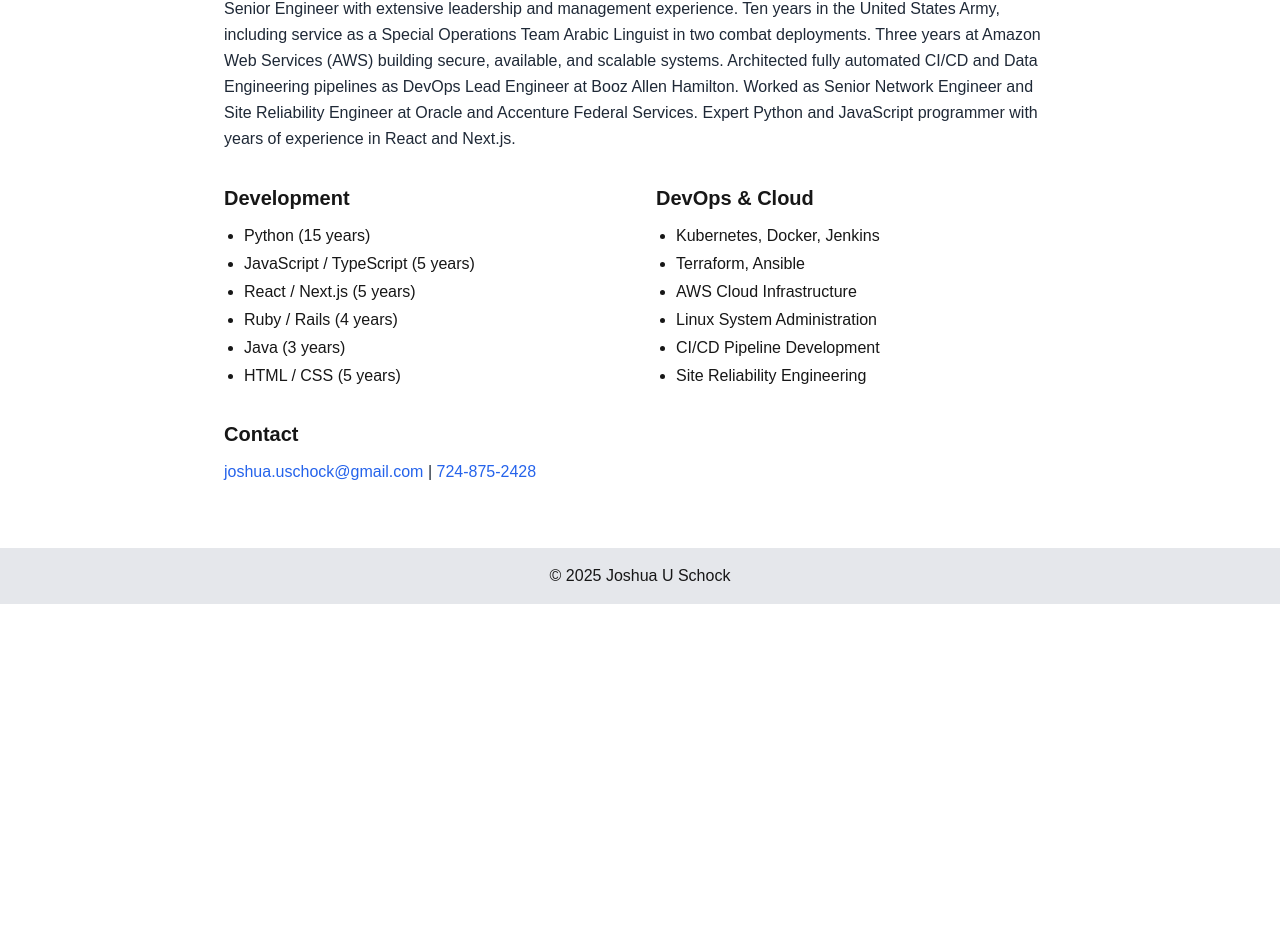
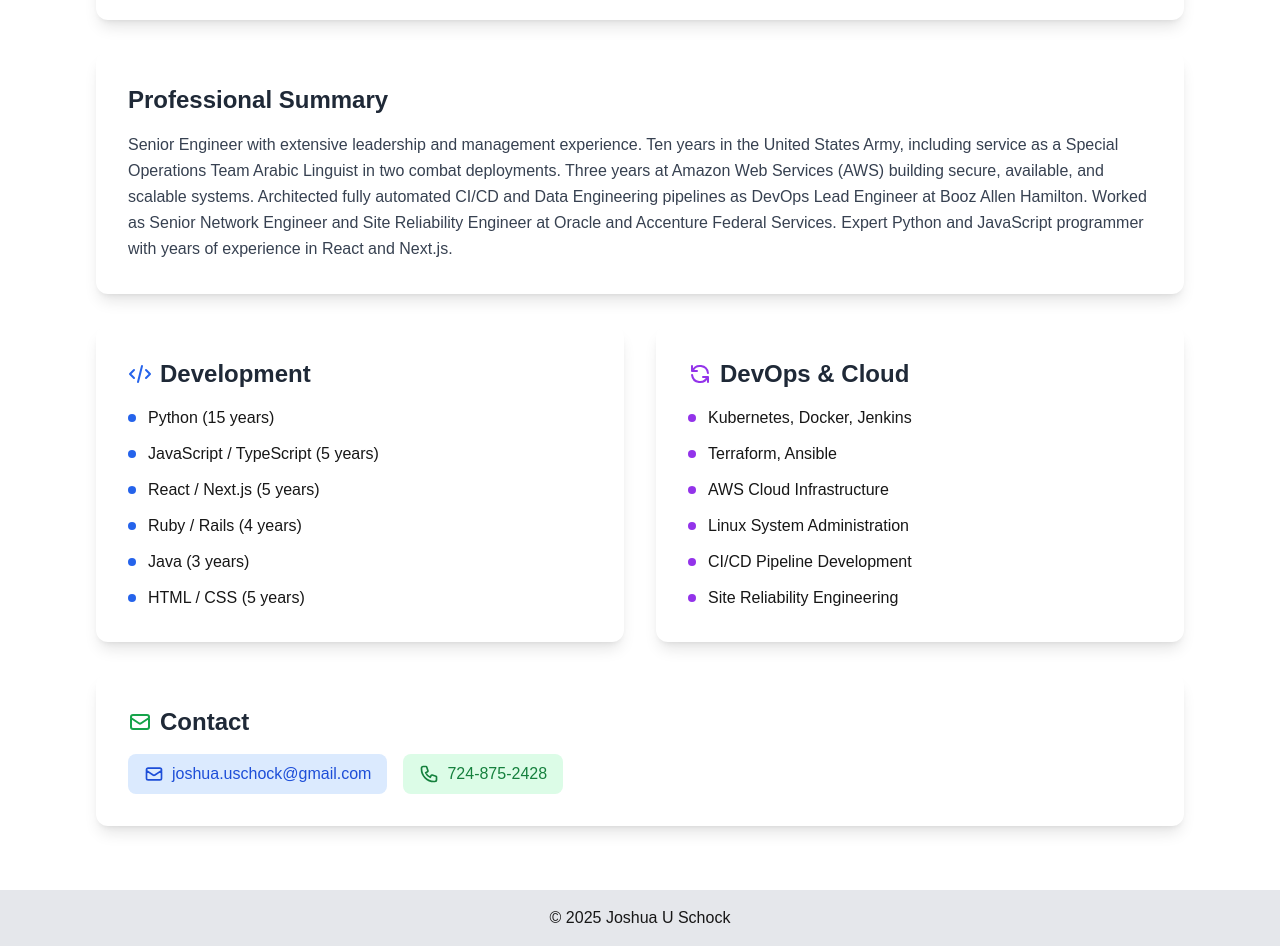
Before and after one commit to juschock/portfolioWebsite, a Next.js app: page /about in a window 1280 px wide. Shown: the part 276-1222 px from the top of the page. Before the commit the page ends 880 px from the top, so only its background shows below. Built offline with nearby package versions, Linux system fonts and the light colour scheme.

Commit message:
added card styling to About page
added card styling to About page

```diff
--- a/src/app/about/page.tsx
+++ b/src/app/about/page.tsx
@@ -1,12 +1,18 @@
 export default function AboutPage() {
   return (
-    <section className="max-w-4xl mx-auto p-8">
-      <h1 className="text-4xl font-bold mb-6">Joshua R. Uschock</h1>
-      <h2 className="text-2xl font-semibold mb-4">DevOps / SRE / Software Engineer</h2>
+    <section className="max-w-6xl mx-auto p-8">
+      {/* Header Card */}
+      <div className="bg-white rounded-xl shadow-lg p-8 mb-8">
+        <h1 className="text-5xl font-bold mb-4 bg-gradient-to-r from-blue-600 to-purple-600 text-transparent bg-clip-text">
+          Joshua R. Uschock
+        </h1>
+        <h2 className="text-2xl font-semibold text-gray-700 mb-4">DevOps / SRE / Software Engineer</h2>
+      </div>
 
-      <div className="mb-8">
-        <h3 className="text-xl font-semibold mb-3">Professional Summary</h3>
-        <p className="text-gray-800 leading-relaxed">
+      {/* Summary Card */}
+      <div className="bg-white rounded-xl shadow-lg p-8 mb-8 hover:shadow-xl transition-shadow duration-300">
+        <h3 className="text-2xl font-semibold mb-4 text-gray-800">Professional Summary</h3>
+        <p className="text-gray-700 leading-relaxed">
           Senior Engineer with extensive leadership and management experience. Ten years in the
           United States Army, including service as a Special Operations Team Arabic Linguist in two
           combat deployments. Three years at Amazon Web Services (AWS) building secure,
@@ -17,43 +23,87 @@ export default function AboutPage() {
         </p>
       </div>
 
-      <div className="grid grid-cols-1 md:grid-cols-2 gap-8">
-        <div>
-          <h3 className="text-xl font-semibold mb-3">Development</h3>
-          <ul className="list-disc pl-5 space-y-1">
-            <li>Python (15 years)</li>
-            <li>JavaScript / TypeScript (5 years)</li>
-            <li>React / Next.js (5 years)</li>
-            <li>Ruby / Rails (4 years)</li>
-            <li>Java (3 years)</li>
-            <li>HTML / CSS (5 years)</li>
+      {/* Skills Grid */}
+      <div className="grid grid-cols-1 md:grid-cols-2 gap-8 mb-8">
+        {/* Development Card */}
+        <div className="bg-white rounded-xl shadow-lg p-8 hover:shadow-xl transition-shadow duration-300">
+          <h3 className="text-2xl font-semibold mb-4 text-gray-800 flex items-center">
+            <svg className="w-6 h-6 mr-2 text-blue-600" fill="none" stroke="currentColor" viewBox="0 0 24 24" xmlns="http://www.w3.org/2000/svg">
+              <path strokeLinecap="round" strokeLinejoin="round" strokeWidth={2} d="M10 20l4-16m4 4l4 4-4 4M6 16l-4-4 4-4" />
+            </svg>
+            Development
+          </h3>
+          <ul className="space-y-3">
+            {[
+              'Python (15 years)',
+              'JavaScript / TypeScript (5 years)',
+              'React / Next.js (5 years)',
+              'Ruby / Rails (4 years)',
+              'Java (3 years)',
+              'HTML / CSS (5 years)',
+            ].map((skill) => (
+              <li key={skill} className="flex items-center">
+                <span className="w-2 h-2 bg-blue-600 rounded-full mr-3"></span>
+                {skill}
+              </li>
+            ))}
           </ul>
         </div>
 
-        <div>
-          <h3 className="text-xl font-semibold mb-3">DevOps & Cloud</h3>
-          <ul className="list-disc pl-5 space-y-1">
-            <li>Kubernetes, Docker, Jenkins</li>
-            <li>Terraform, Ansible</li>
-            <li>AWS Cloud Infrastructure</li>
-            <li>Linux System Administration</li>
-            <li>CI/CD Pipeline Development</li>
-            <li>Site Reliability Engineering</li>
+        {/* DevOps Card */}
+        <div className="bg-white rounded-xl shadow-lg p-8 hover:shadow-xl transition-shadow duration-300">
+          <h3 className="text-2xl font-semibold mb-4 text-gray-800 flex items-center">
+            <svg className="w-6 h-6 mr-2 text-purple-600" fill="none" stroke="currentColor" viewBox="0 0 24 24" xmlns="http://www.w3.org/2000/svg">
+              <path strokeLinecap="round" strokeLinejoin="round" strokeWidth={2} d="M4 4v5h.582m15.356 2A8.001 8.001 0 004.582 9m0 0H9m11 11v-5h-.581m0 0a8.003 8.003 0 01-15.357-2m15.357 2H15" />
+            </svg>
+            DevOps & Cloud
+          </h3>
+          <ul className="space-y-3">
+            {[
+              'Kubernetes, Docker, Jenkins',
+              'Terraform, Ansible',
+              'AWS Cloud Infrastructure',
+              'Linux System Administration',
+              'CI/CD Pipeline Development',
+              'Site Reliability Engineering',
+            ].map((skill) => (
+              <li key={skill} className="flex items-center">
+                <span className="w-2 h-2 bg-purple-600 rounded-full mr-3"></span>
+                {skill}
+              </li>
+            ))}
           </ul>
         </div>
       </div>
 
-      <div className="mt-8">
-        <h3 className="text-xl font-semibold mb-3">Contact</h3>
-        <p className="text-gray-800">
-          <a href="mailto:joshua.uschock@gmail.com" className="text-blue-600 hover:underline">
+      {/* Contact Card */}
+      <div className="bg-white rounded-xl shadow-lg p-8 hover:shadow-xl transition-shadow duration-300">
+        <h3 className="text-2xl font-semibold mb-4 text-gray-800 flex items-center">
+          <svg className="w-6 h-6 mr-2 text-green-600" fill="none" stroke="currentColor" viewBox="0 0 24 24" xmlns="http://www.w3.org/2000/svg">
+            <path strokeLinecap="round" strokeLinejoin="round" strokeWidth={2} d="M3 8l7.89 5.26a2 2 0 002.22 0L21 8M5 19h14a2 2 0 002-2V7a2 2 0 00-2-2H5a2 2 0 00-2 2v10a2 2 0 002 2z" />
+          </svg>
+          Contact
+        </h3>
+        <div className="flex flex-wrap gap-4">
+          <a
+            href="mailto:joshua.uschock@gmail.com"
+            className="inline-flex items-center px-4 py-2 bg-blue-100 text-blue-700 rounded-lg hover:bg-blue-200 transition-colors duration-300"
+          >
+            <svg className="w-5 h-5 mr-2" fill="none" stroke="currentColor" viewBox="0 0 24 24">
+              <path strokeLinecap="round" strokeLinejoin="round" strokeWidth={2} d="M3 8l7.89 5.26a2 2 0 002.22 0L21 8M5 19h14a2 2 0 002-2V7a2 2 0 00-2-2H5a2 2 0 00-2 2v10a2 2 0 002 2z" />
+            </svg>
             joshua.uschock@gmail.com
           </a>
-          {' | '}
-          <a href="tel:724-875-2428" className="text-blue-600 hover:underline">
+          <a
+            href="tel:724-875-2428"
+            className="inline-flex items-center px-4 py-2 bg-green-100 text-green-700 rounded-lg hover:bg-green-200 transition-colors duration-300"
+          >
+            <svg className="w-5 h-5 mr-2" fill="none" stroke="currentColor" viewBox="0 0 24 24">
+              <path strokeLinecap="round" strokeLinejoin="round" strokeWidth={2} d="M3 5a2 2 0 012-2h3.28a1 1 0 01.948.684l1.498 4.493a1 1 0 01-.502 1.21l-2.257 1.13a11.042 11.042 0 005.516 5.516l1.13-2.257a1 1 0 011.21-.502l4.493 1.498a1 1 0 01.684.949V19a2 2 0 01-2 2h-1C9.716 21 3 14.284 3 6V5z" />
+            </svg>
             724-875-2428
           </a>
-        </p>
+        </div>
       </div>
     </section>
   );
```
